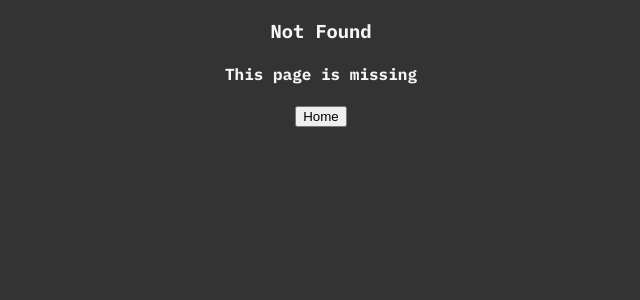
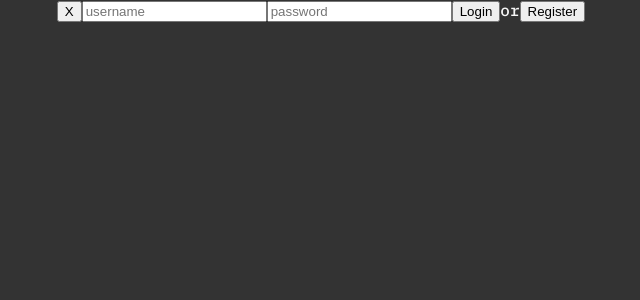
Before and after one commit to q-13t/to-do-list, a React (Create React App) app: page /login in a window 1280 px wide. Before the commit this address had no page. Shown: the top 300 px of the page, without its empty margins (319-959 px from the left). Built offline with nearby package versions, Linux system fonts and the light colour scheme; the HTML template or start-up script is replaced by a standard one.

Commit message:
IMP: LoginPage [base]

```diff
--- a/data-base/db.json
+++ b/data-base/db.json
@@ -0,0 +1,22 @@
+{
+    "users": [
+        {
+            "id": "1",
+            "username": "abc",
+            "password": "5994471abb01112afcc18159f6cc74b4f511b99806da59b3caf5a9c173cacfc5"
+        },
+        {
+            "id": "2",
+            "username": "abcde",
+            "password": "5994471abb01112afcc18159f6cc74b4f511b99806da59b3caf5a9c173cacfc5"
+        }
+    ],
+    "todo": [
+        {
+            "id": "3",
+            "user": "abc",
+            "data": "Buy mIlk",
+            "status": true
+        }
+    ]
+}
--- a/package.json
+++ b/package.json
@@ -6,6 +6,7 @@
     "@testing-library/jest-dom": "^5.17.0",
     "@testing-library/react": "^13.4.0",
     "@testing-library/user-event": "^13.5.0",
+    "json-server": "^1.0.0-alpha.23",
     "react": "^18.2.0",
     "react-dom": "^18.2.0",
     "react-router": "^6.22.2",
--- a/src/App.js
+++ b/src/App.js
@@ -3,6 +3,7 @@ import { BrowserRouter as Router, Route, Routes } from 'react-router-dom'
 import NotFound from './NotFound';
 import HomePage from './HomePage';
 import ToDo from './ToDo';
+import Login from './Login';
 
 function App() {
     return (
@@ -10,7 +11,8 @@ function App() {
             <div className="App">
                 <Routes>
                     <Route path='/' element={<HomePage />}></Route>
-                    <Route exact path='/todo' element={<ToDo></ToDo>}></Route>// TODO: Implement login page
+                    <Route exact path='/login' element={<Login />}></Route>// TODO: Implement login page
+                    {/* <Route exact path='/todo' element={<ToDo />}></Route> */}
                     <Route path='*' element={<NotFound />}></Route>
                 </Routes>
             </div>
@@ -19,3 +21,10 @@ function App() {
 }
 
 export default App;
+
+// Important RUN: npm install
+
+// To start react server do: npm start
+// To start json server do: npx json-server --watch data-base/db.json -p 8000
+
+// NOTE: press Ctrl + C to cancel both or simply close the terminal
--- a/src/HomePage.js
+++ b/src/HomePage.js
@@ -3,9 +3,12 @@ import { useNavigate } from 'react-router-dom';
 const HomePage = () => {
     let navigate = useNavigate();
 
+    // TODO: Redirect user to to-do list if logged in
+    console.log("username", sessionStorage.getItem("username"));
+    console.log("user logged in? ", sessionStorage.getItem("username") !== null);
 
     let handleStart = () => {
-        navigate('/todo');
+        navigate('/login');
     }
 
     return (
--- /dev/null
+++ b/src/Login.js
@@ -0,0 +1,90 @@
+import { useNavigate } from 'react-router-dom';
+import { useState } from "react";
+
+
+async function digestMessage(message) {
+    const msgUint8 = new TextEncoder().encode(message); // encode as (utf-8) Uint8Array
+    const hashBuffer = await crypto.subtle.digest("SHA-256", msgUint8); // hash the message
+    const hashArray = Array.from(new Uint8Array(hashBuffer)); // convert buffer to byte array
+    const hashHex = hashArray.map((byte) => byte.toString(16).padStart(2, "0")).join("");// convert byte array to single string
+    return hashHex;
+}
+
+const Login = () => {
+    const navigate = useNavigate();
+    const [username, updateUsername] = useState('');
+    const [password, updatePassword] = useState('');
+    const [status, updateStatus] = useState(null);
+
+    const handleHome = () => {
+        navigate('/');
+    }
+
+    const handleLogin = () => {//Login function
+        if (username === '' || password === '') {// Check if username and password fields are not empty
+            updateStatus("Please enter username and password");
+            return;
+        }
+        console.log("Username:", username);
+        console.log("Password:", password);
+
+        digestMessage(password).then((sha) => {// Proceed after obtaining SHA256 password
+            fetch("http://localhost:8000/users?username=" + username)
+                .then(data => {
+                    if (!data.ok) {// If there is an error in fetch
+                        throw Error("Fetch Error");
+                    }
+                    return data.json();
+                }).then(json => {
+                    console.log(json);
+                    if (json.length === 0) {// If there's no user
+                        throw Error("User not registered");
+                    } else if (json[0].password !== sha) { // check password
+                        throw Error("Incorrect Password");
+                    }// Rest is ok
+                    sessionStorage.setItem("username", username);
+                    navigate('/todo');
+                    updateStatus(null);// Clear error message
+                }).catch(err => {
+                    updateStatus(err.message);
+                })
+            console.log(sha);
+        });
+    }
+
+    const handleRegister = () => {
+        digestMessage(password).then((password) => {
+            const userData = { username, password };
+            fetch('http://localhost:8000/users',
+                {
+                    method: 'POST',
+                    headers: { "content-type": "application/json" },
+                    body: JSON.stringify(userData)
+                }
+            ).then(() => {
+                sessionStorage.setItem("username", username);
+                navigate('/todo');
+            });
+        });
+    }
+    return (
+        <div className="login-page">
+            <button onClick={() => { handleHome() }}>X</button>
+            <input type="text" placeholder="username" maxLength={64}
+                value={username}
+                onChange={(e) => updateUsername(e.target.value)}
+            ></input>
+            <input
+                type="password" placeholder="password" maxLength={64}
+                value={password}
+                onChange={(e) => updatePassword(e.target.value)}
+            ></input>
+            <button onClick={() => { handleLogin() }}>Login</button>
+            <label>or</label>
+            <button onClick={() => { handleRegister() }}>Register</button>
+            {status && <label className='login-error'>{status}</label>}
+        </div>
+    );
+}
+
+export default Login;
--- a/src/ToDo.js
+++ b/src/ToDo.js
@@ -1,4 +1,8 @@
+import useFetch from "./useFetch";
+
 const ToDo = () => {
+
+
     return (
         <div className="todo-pane">
 
--- a/src/useFetch.js
+++ b/src/useFetch.js
@@ -22,7 +22,7 @@ const useFetch = (url) => {
                     updateError(null);
                 })
                 .catch(e => {
-                    if (e.name != "AbortError") {
+                    if (e.name !== "AbortError") {
                         updateError(e.message);
                         updateLoading(false);
                     }
```
Also changed, not shown: 1 other file (tests, documents, lock files or other folders).
